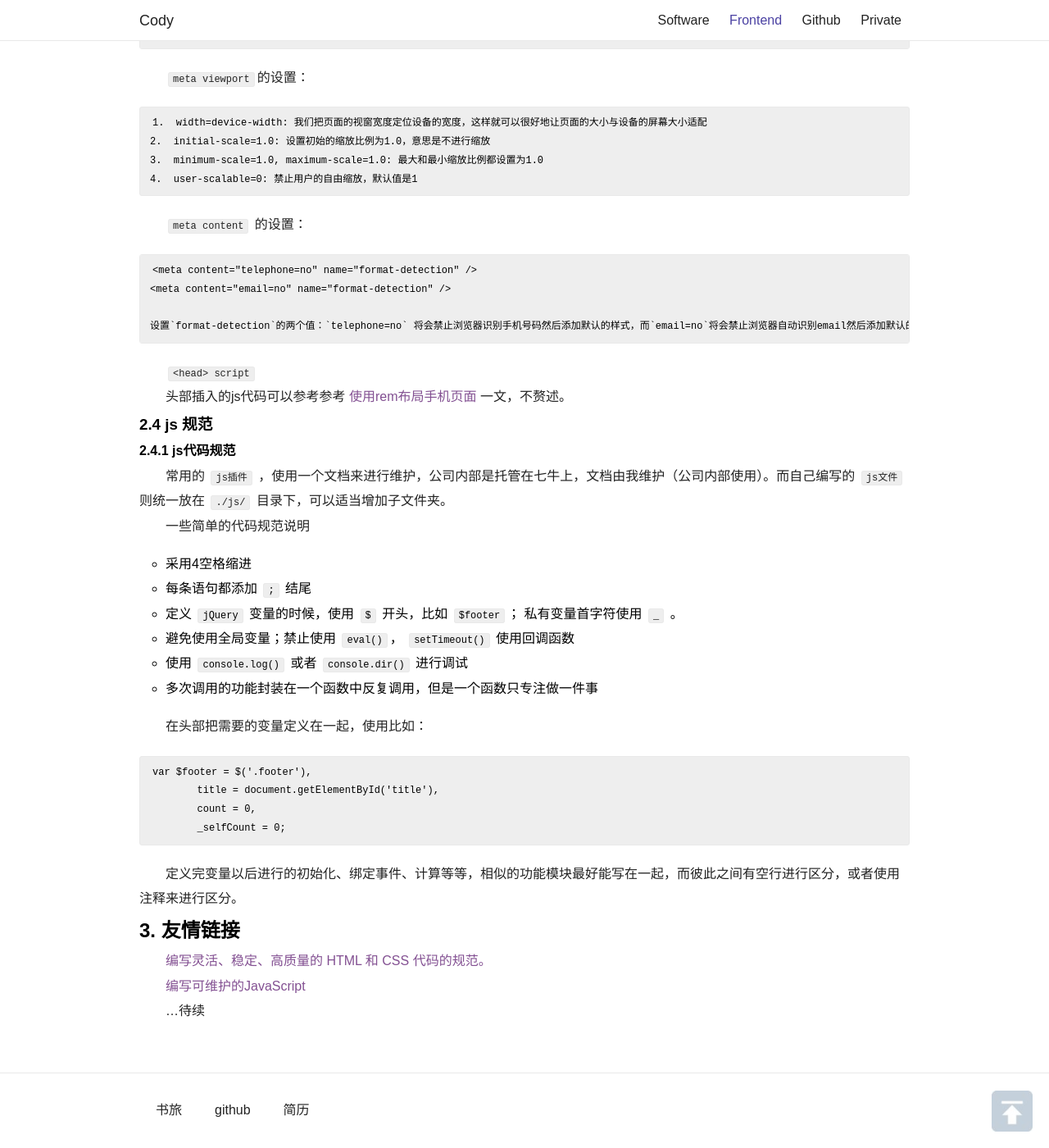
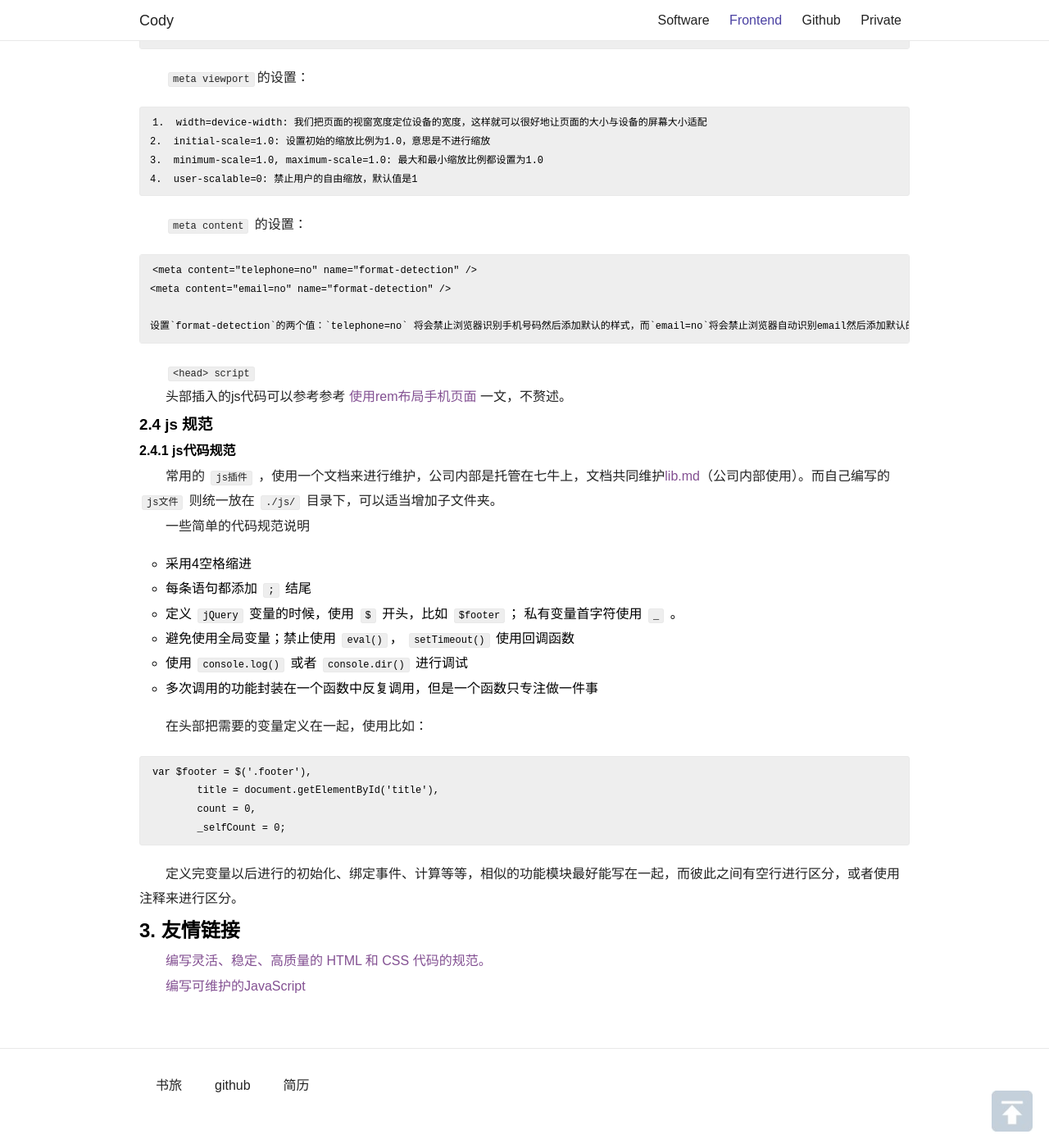
Before and after one commit to cody1991/cody1991.github.io, a Jekyll site: the page built from _posts/2016-01-01-front-end-standards.md, in a window 1280 px wide and 1400 px high, scrolled down 3713 px. Shown: the whole window at 82% size. Built offline with Jekyll 4.4.1, drawn with Linux system fonts in a browser that asks for light colours; nearby versions of some CDN libraries; comment, search, counter and statistics services are not loaded.

Commit message:
change something

```diff
--- a/_posts/2016-01-01-front-end-standards.md
+++ b/_posts/2016-01-01-front-end-standards.md
@@ -4,6 +4,7 @@
 date:   2016-1-1 18:16:00
 category: frontend
 ---
+
 
 ## 1. 规范说明
 
@@ -13,7 +14,7 @@
 
 但是规范也是人定的，不必要太拘泥于此文档，有感觉不合理的地方也欢迎提出修改。
 
-顺便一提自己也写了一遍 [Start mobile front end](http://cody1991.github.io/frontend/2015/12/15/start-mobile-front-end.html) 的博客，有兴趣的可以先读一读。而规范使用的模板可以 [html5-boilerplate](https://github.com/cody-front-end/html5-boilerplate) 找到。
+顺便一提自己也写了一遍 [Start mobile front end](http://cody1991.github.io/frontend/2015/12/15/start-mobile-front-end.html) 的博客，有兴趣的可以先读一读。而规范使用的模板可以 [html5-boilerplate](https://github.com/bear-front-end/html5-boilerplate) 找到。
 
 ## 2. 书写规范
 
@@ -175,7 +176,7 @@
 
 #### 2.4.1 js代码规范
 
-常用的 `js插件` ，使用一个文档来进行维护，公司内部是托管在七牛上，文档由我维护（公司内部使用）。而自己编写的 `js文件` 则统一放在 `./js/` 目录下，可以适当增加子文件夹。
+常用的 `js插件` ，使用一个文档来进行维护，公司内部是托管在七牛上，文档共同维护[lib.md](https://github.com/bear-front-end/html5-boilerplate/blob/master/lib.md)（公司内部使用）。而自己编写的 `js文件` 则统一放在 `./js/` 目录下，可以适当增加子文件夹。
 
 一些简单的代码规范说明
 
@@ -201,5 +202,3 @@
 [编写灵活、稳定、高质量的 HTML 和 CSS 代码的规范。](http://codeguide.bootcss.com/)
 
 [编写可维护的JavaScript](http://book.douban.com/subject/21792530/)
-
-...待续
```
